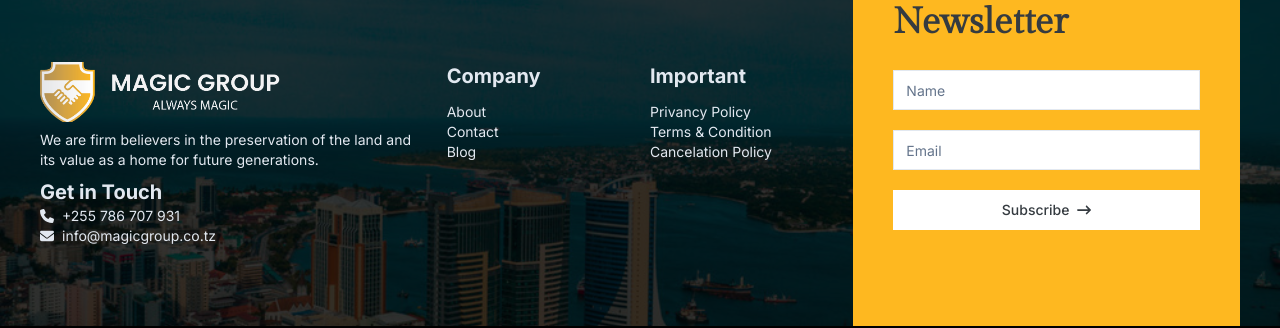
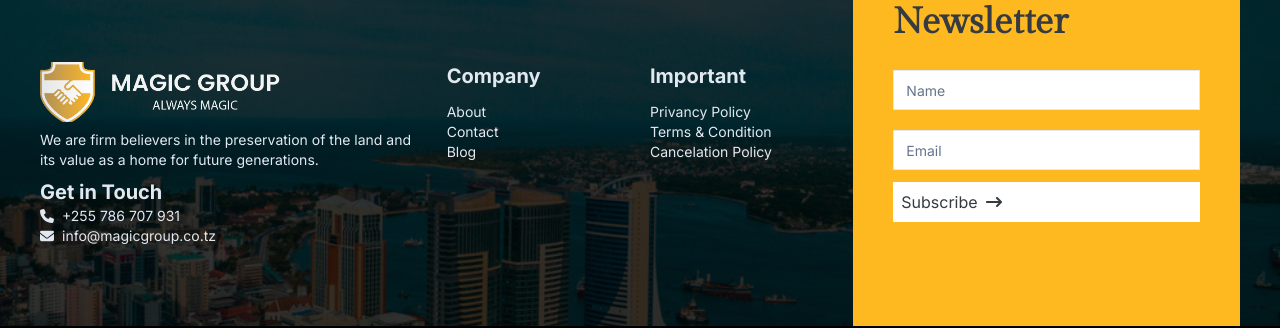
Before and after one commit to prodesigntz/magicgroup, a Next.js app: page / in a window 1280 px wide. Shown: the part 4116-4444 px from the top of the page. Built offline with nearby package versions, Linux system fonts and the light colour scheme; no server answers; the database is empty; a web font is replaced by a local one.

Commit message:
correction homepage

```diff
--- a/src/components/footer.jsx
+++ b/src/components/footer.jsx
@@ -1,6 +1,7 @@
+"use client"
 import { footerData } from "@/data/footerData";
 import Link from "next/link";
-import React from "react";
+import React, { useState } from "react";
 import { Button } from "./ui/button";
 import Socialmedias from "./socialmedias";
 import { Input } from "./ui/input";
@@ -9,6 +10,54 @@ import Image from "next/image";
 import { Title } from "./texties";
 
 export const Footer = () => {
+  const [formData, setFormData] = useState({
+    name: "",
+    email: "",
+  });
+
+  const [loading, setLoading] = useState(false);
+  const [successMessage, setSuccessMessage] = useState("");
+  const [errorMessage, setErrorMessage] = useState("");
+
+  const handleChange = (e) => {
+    setFormData({ ...formData, [e.target.name]: e.target.value });
+  };
+
+
+
+  const handleSubmit = async (e) => {
+    e.preventDefault();
+
+    setLoading(true);
+    setSuccessMessage("");
+    setErrorMessage("");
+
+    // Basic validation
+    if (
+      !formData.name ||
+      !formData.email
+    ) {
+      setLoading(false);
+      setErrorMessage("Please fill out all fields.");
+      return;
+    }
+
+    try {
+      // Add form data to Firebase Firestore
+      await createDocument(formData, "Subscribers");
+      setSuccessMessage("Your message has been sent successfully!");
+      setFormData({
+        name: "",
+        email: "",
+      });
+    } catch (error) {
+      setErrorMessage("Error sending message. Please try again.");
+      console.error("Error adding document: ", error);
+    }
+
+    setLoading(false);
+  };
+
   return (
     <section className="bg-[url('/images/dar.jpg')] bg-black/80 bg-blend-overlay bg-cover bg-no-repeat  ">
       <div className="psektion respons sektion md:grid-cols-6">
@@ -74,25 +123,29 @@ export const Footer = () => {
             first="Subscribe our Newsletter"
           />
 
-          <form className="flex flex-col items-center  space-y-5">
+          <form className="flex flex-col items-center  space-y-5" onSubmit={handleSubmit}>
             <Input
               type="text"
               placeholder="Name"
               className="w-full max-w-sm rounded-none"
+              value={formData.name}
+              onChange={handleChange}
             />
             <Input
               type="email"
               placeholder="Email"
               className="w-full max-w-sm rounded-none hover:ring-0 hover:ring-offset-0 hover:outline-0 hover:outline-offset-0"
+              value={formData.email}
+              onChange={handleChange}
             />
-            <Button
-              type="submit"
-              className="w-full max-w-sm ring-0 ring-offset-0 outline-0 outline-offset-0 flex items-center hover:bg-pamojadark space-x-2 bg-white text-pamojasecondary rounded-none"
-            >
-              <span>Subscribe</span>
-              <FaArrowRightLong />
-            </Button>
           </form>
+          <button
+            type="submit"
+            className="w-full max-w-sm ring-0 ring-offset-0 outline-0 outline-offset-0 flex items-center hover:bg-pamojadark space-x-2 bg-white text-pamojasecondary rounded-none"
+          >
+            <span>Subscribe</span>
+            <FaArrowRightLong />
+          </button>
           {/* <Socialmedias /> */}
         </div>
       </div>
```
